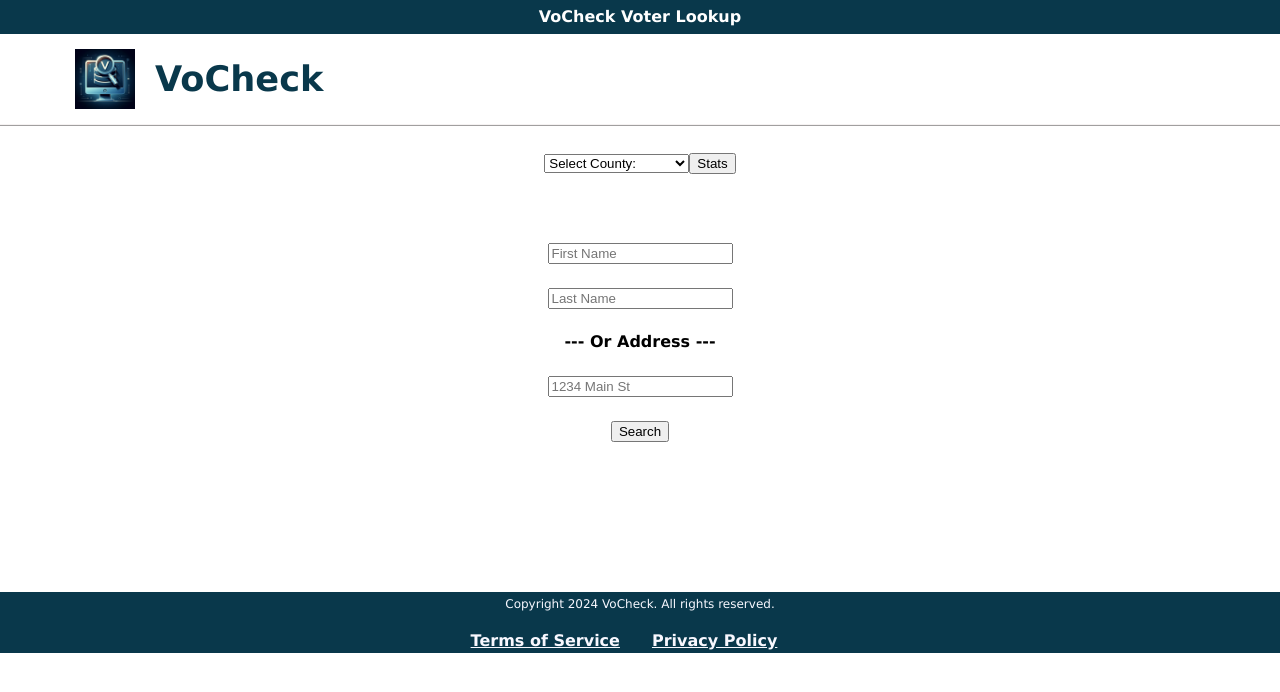
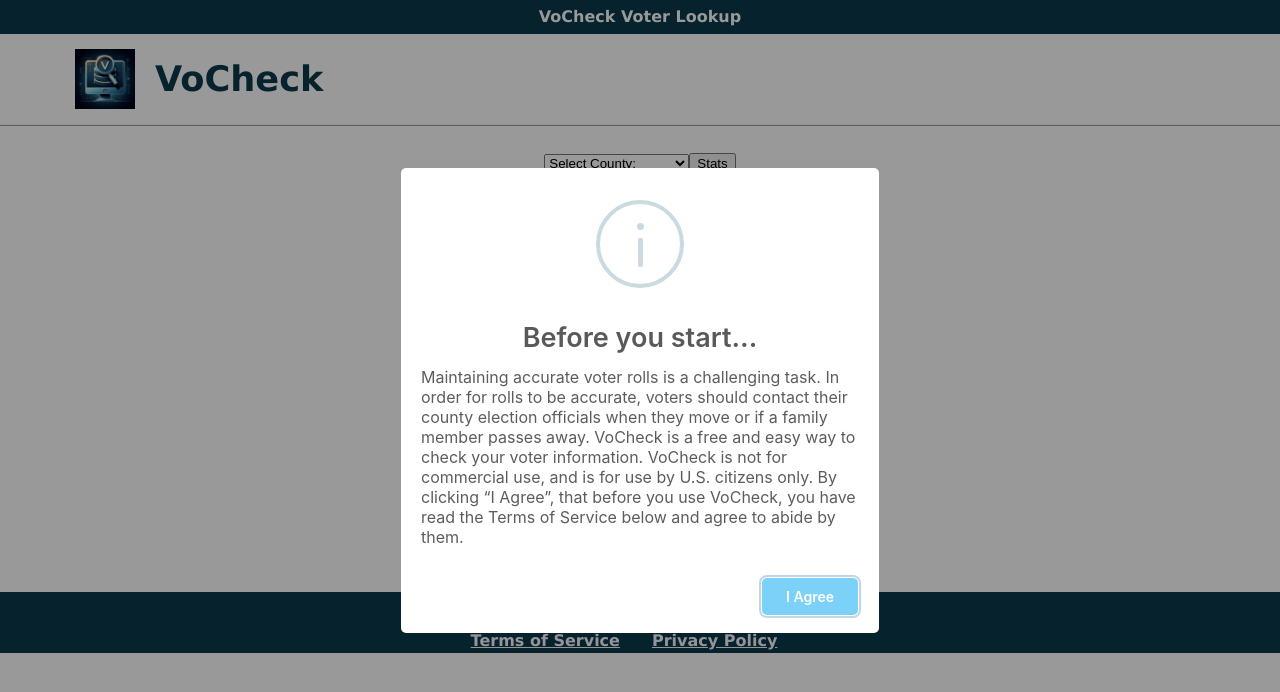
Before and after one commit to jddubbya/VoterAppMain, a React (Vite) app: page / in a window 1280 px wide. Shown: the top 692 px of the page. Built offline with nearby package versions, Linux system fonts and the light colour scheme.

Commit message:
added disclaimer popup

```diff
--- a/src/Pages/Home.jsx
+++ b/src/Pages/Home.jsx
@@ -8,23 +8,40 @@
 import Search from "../Components/Search";
 import { useState } from "react";
 import SingleResult from "./SingleResult";
-import { Link } from "react-router-dom";
+import swal from 'sweetalert';
 
-const Home = ({selectedOption, setSelectedOption}) => {
+const Home = ({ selectedOption, setSelectedOption }) => {
 
   const [firstName, setFirstName] = useState("");
   const [lastName, setLastName] = useState("");
   const [address, setAddress] = useState("");
   const [data, setData] = useState([]);
 
+  const disclaimer = "Maintaining accurate voter rolls is a challenging task. In order for rolls to be accurate, voters " +
+    "should contact their county election officials when they move or if a family member passes away. VoCheck " +
+    "is a free and easy way to check your voter information. VoCheck is not for commercial use, and is for use by U.S. citizens only. " +
+    "By clicking “I Agree”, that before you use VoCheck, you have read  the Terms of Service below and agree to abide by them.";
+
+  const agreeClicked = sessionStorage.getItem('agreed');
+  if (!agreeClicked) {
+    swal({
+      title: "Before you start...",
+      text: disclaimer,
+      icon: "info",
+      button: "I Agree",
+    })
+      .then(() => {
+        sessionStorage.setItem('agreed', 'clicked');
+      });
+  }
   return (
     <>
       <Search firstName={firstName} setFirstName={setFirstName}
-              lastName={lastName} setLastName={setLastName}
-              address={address} setAddress={setAddress}
-              data={data} setData={setData}
-              selectedOption={selectedOption} setSelectedOption={setSelectedOption}/>
-      <SingleResult data={data} setData={setData}/>
+        lastName={lastName} setLastName={setLastName}
+        address={address} setAddress={setAddress}
+        data={data} setData={setData}
+        selectedOption={selectedOption} setSelectedOption={setSelectedOption} />
+      <SingleResult data={data} setData={setData} />
     </>
   )
 
```
